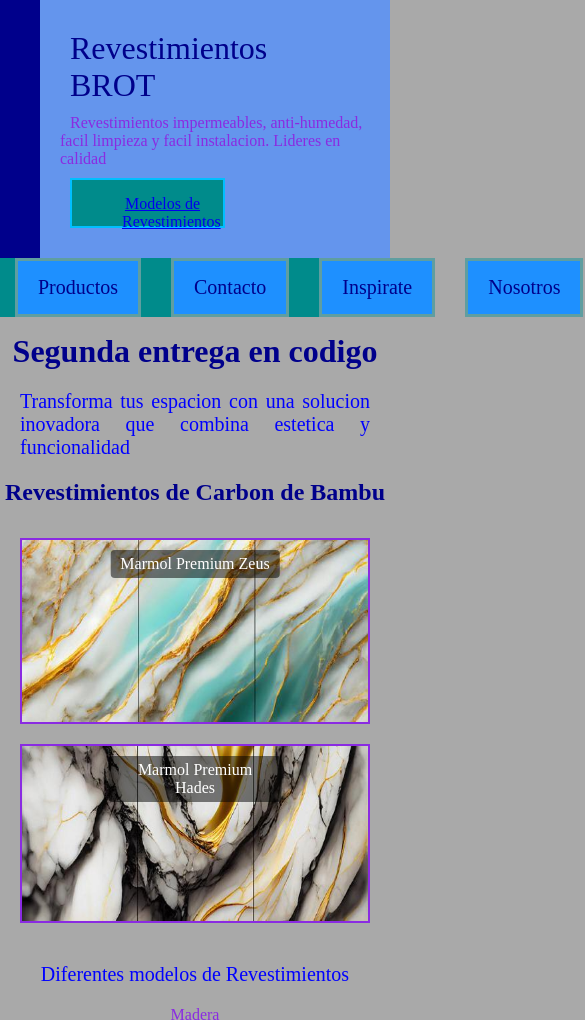
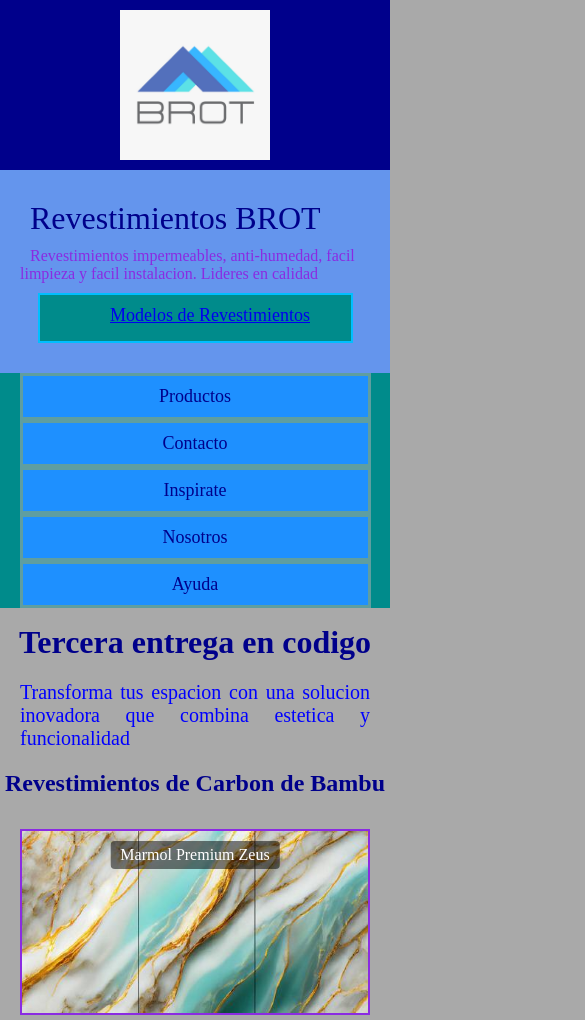
Before and after one commit to Tunozon/Tercera-Entrega, a plain HTML site: page Index.html in a window 390 px wide. Shown: the top 1020 px of the page, 585 px wide, since content can reach past the window. Drawn offline with Linux system fonts and the light colour scheme.

Commit message:
arreglando responsive de index

```diff
--- a/Index.html
+++ b/Index.html
@@ -38,7 +38,7 @@
         </nav>
     </header>
 
-    <h1 class="titulos">Segunda entrega en codigo</h1>
+    <h1 class="titulos">Tercera entrega en codigo</h1>
 
     <p>Transforma tus espacion con una solucion inovadora que combina estetica y funcionalidad</p>
 
--- a/style.css
+++ b/style.css
@@ -512,6 +512,51 @@ form p {
     }
 }
 
+@media screen and (max-width: 800px) {
+    .navbar ul {
+        flex-direction: column;
+        align-items: center;
+    }
+
+    .nav_ul--li {
+        margin: 10px 0;
+        width: 90%;
+    }
+
+    .nav_ul--li a {
+        width: 100%;
+        text-align: center;
+        font-size: 18px;
+        padding: 10px;
+        word-wrap: break-word;
+    }
+
+    .modelos1 {
+        width: 90%;
+        margin: 10px auto;
+    }
+
+    #modelos {
+        font-size: 18px;
+        padding: 10px;
+        display: block;
+        text-align: center;
+    }
+
+    .container1 {
+        flex-direction: column;
+    }
+
+    .sidebar1 {
+        width: 100%;
+        text-align: center;
+        padding: 10px;
+    }
+
+    .main-content1 {
+        width: 100%;
+    }
+}
 
 
 .footer-container {
```
